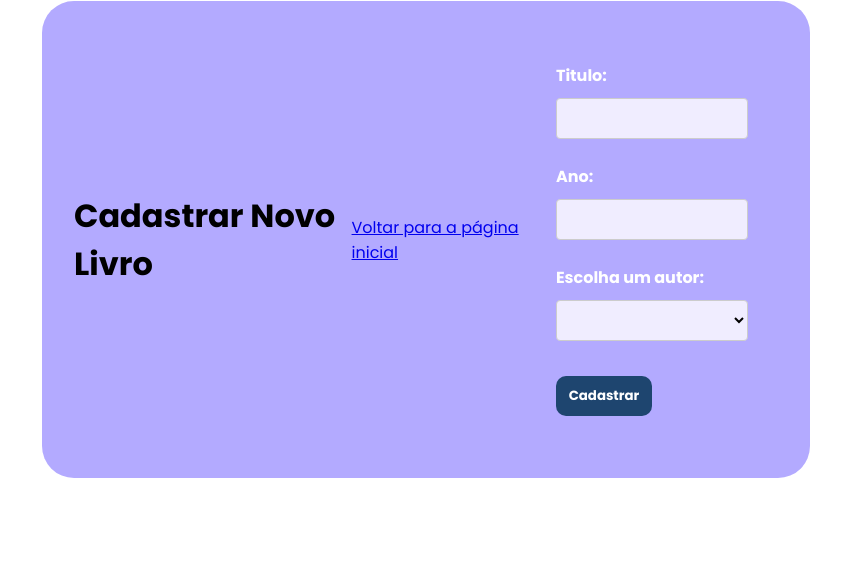
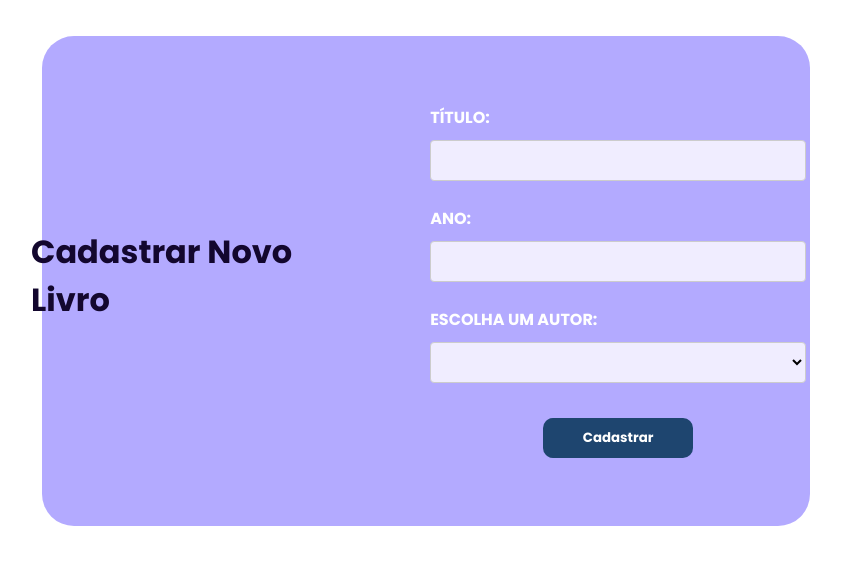
Before and after one commit to Andre-nemesis/Pweb-1, a PHP site: page /views/cadastrarLivro.php in a window 1280 px wide. Shown: the part 114-679 px from the top of the page, without its empty margins (214-1055 px from the left). Run offline with PHP 8.4, Linux system fonts and the light colour scheme; data that the repository does not hold is empty.

Commit message:
Update cadastrarLivro.php

```diff
--- a/atv_pratica/views/cadastrarLivro.php
+++ b/atv_pratica/views/cadastrarLivro.php
@@ -34,17 +34,16 @@ if ($_SERVER['REQUEST_METHOD'] === 'POST') {
 </head>
 <body>
     <div class="container">
-        <h1>Cadastrar Novo Livro</h1>
+        <h1 class="titulo-form">Cadastrar Novo Livro</h1>
 
-        <a href="index.php">Voltar para a página inicial</a>
         <form action="cadastrarLivro.php" method="post">
-            <label class="form-group" for="titulo">Titulo:</label>
+            <label class="form-group" for="titulo">TÍTULO:</label>
             <input type="text" id="titulo" name="titulo" required>
             <br>
-            <label class="form-group" for="ano">Ano:</label>
+            <label class="form-group" for="ano">ANO:</label>
             <input type="number" id="ano" name="ano" required>
             <br>
-            <label class="form-group" for="autor">Escolha um autor:</label>
+            <label class="form-group" for="autor">ESCOLHA UM AUTOR:</label>
             <select name="autor" id="autor" required>
                 <?php foreach ($autores as $autor): ?>
                     <option value="<?php echo $autor->getNome(); ?>">
--- a/atv_pratica/views/css/style.css
+++ b/atv_pratica/views/css/style.css
@@ -115,12 +115,13 @@ body {
 
 
 .container {
-    padding: 2rem;
+    padding: 1.5rem;
     width: 60%;
-    margin: 50px auto;
+    height: 490px;
+    margin: auto;
     background-color: #b3aaff;
     border-radius: 2rem;
-    margin-top: 115px;
+    margin-top: 150px;
     display: flex;
     justify-content: center;
     align-items: center;
@@ -129,9 +130,10 @@ body {
 form {
     display: flex;
     flex-direction: column;
-    padding: 30px;
-    width: 300px;
+    padding: 5px;
+    width: 400px;
     color: #fff;
+    transform: translateX(25px);
 }
 
 .form-group {
@@ -160,7 +162,7 @@ select {
 }
 
 input[type="submit"] {
-    width: 50%;
+    width: 40%;
     background-color: #1e456f;
     color: white;
     border-radius: 10px;
@@ -170,8 +172,15 @@ input[type="submit"] {
     border: none;
     cursor: pointer;
     text-align: center;
+    align-self: center;
 }
 
 input[type="submit"]:hover {
     background-color: #0056b3;
 }
+
+.titulo-form{
+    color: #13072e;
+    transform: translateX(-35px);
+    margin-bottom: 10px;
+}
```
